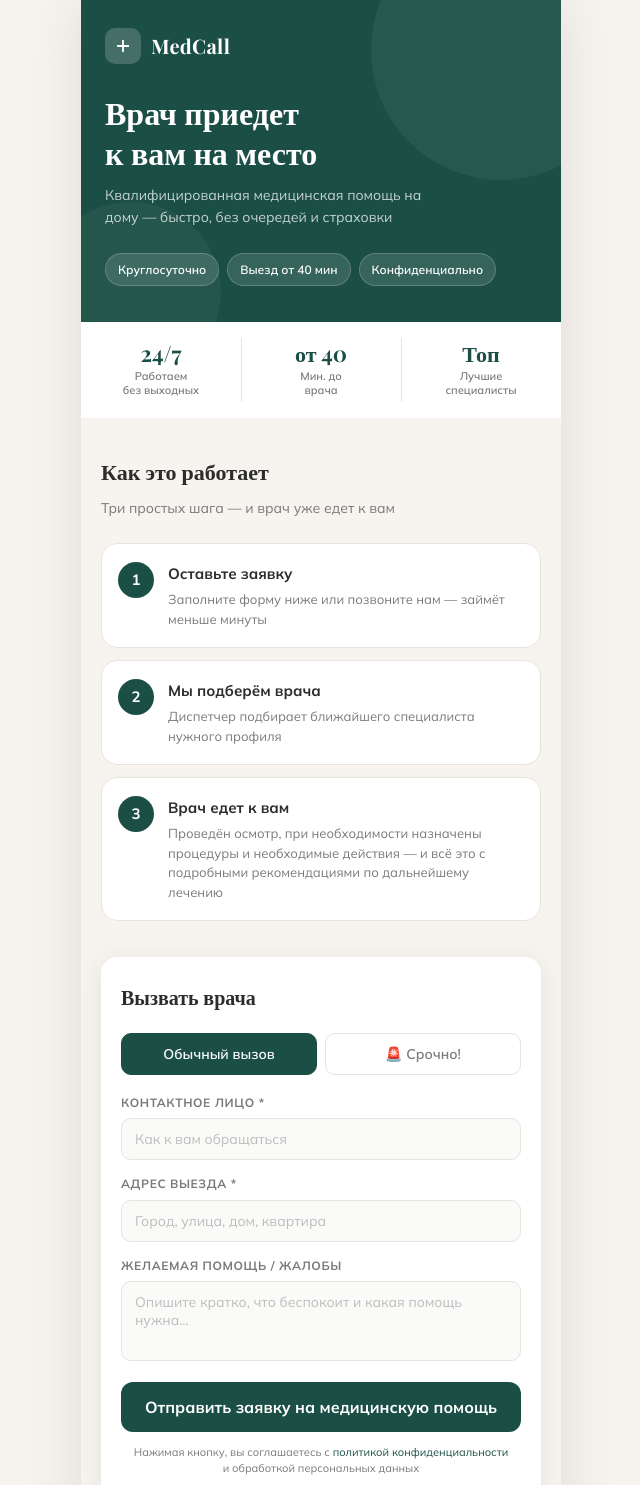
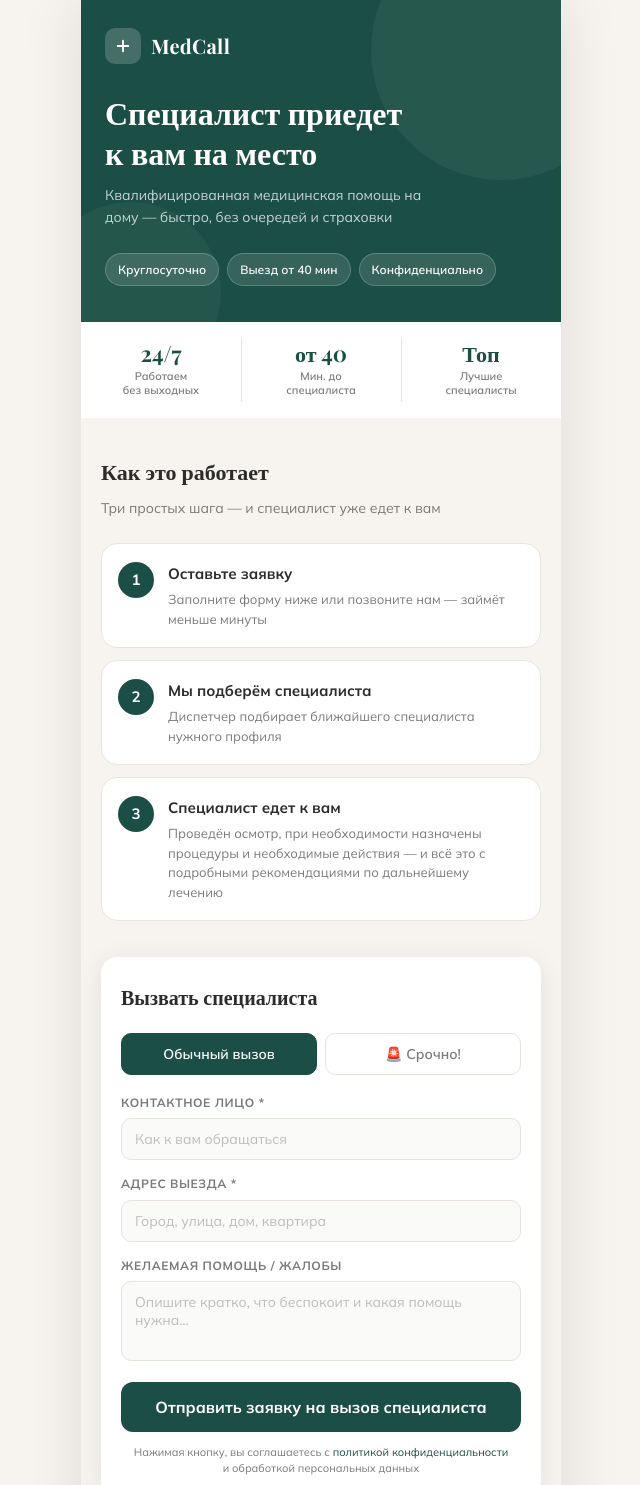
Before and after one commit to andrgavrilenko/medcall, a plain HTML site: page index.html in a window 1280 px wide. Shown: the top 1485 px of the page, without its empty margins (319-959 px from the left). Drawn offline with nearby package versions, Linux system fonts and the light colour scheme.

Commit message:
fix: replace врач with специалист throughout

```diff
--- a/index.html
+++ b/index.html
@@ -3,7 +3,7 @@
 <head>
   <meta charset="UTF-8" />
   <meta name="viewport" content="width=device-width, initial-scale=1.0" />
-  <title>MedCall — Вызов врача на дом</title>
+  <title>MedCall — Вызов специалиста на дом</title>
   <link rel="preconnect" href="https://fonts.googleapis.com" />
   <link rel="preconnect" href="https://fonts.gstatic.com" crossorigin />
   <link href="https://fonts.googleapis.com/css2?family=Playfair+Display:wght@400;600;700&family=Mulish:wght@400;500;600;700&display=swap" rel="stylesheet" />
@@ -510,7 +510,7 @@
       <span class="logo-name">MedCall</span>
     </div>
     <div class="hero-content">
-      <h1 class="fade-up delay-2">Врач приедет<br>к вам на место</h1>
+      <h1 class="fade-up delay-2">Специалист приедет<br>к вам на место</h1>
       <p class="hero-sub fade-up delay-3">Квалифицированная медицинская помощь на дому — быстро, без очередей и страховки</p>
       <div class="badges fade-up delay-4">
         <span class="badge">Круглосуточно</span>
@@ -528,7 +528,7 @@
     </div>
     <div class="stat-cell">
       <div class="stat-val">от 40</div>
-      <div class="stat-label">Мин. до<br>врача</div>
+      <div class="stat-label">Мин. до<br>специалиста</div>
     </div>
     <div class="stat-cell">
       <div class="stat-val">Топ</div>
@@ -539,7 +539,7 @@
   <!-- ── HOW IT WORKS ── -->
   <section class="section">
     <h2 class="section-heading fade-up delay-1">Как это работает</h2>
-    <p class="section-sub fade-up delay-2">Три простых шага — и врач уже едет к вам</p>
+    <p class="section-sub fade-up delay-2">Три простых шага — и специалист уже едет к вам</p>
     <div class="steps">
       <div class="step-card fade-up delay-3">
         <div class="step-num">1</div>
@@ -551,14 +551,14 @@
       <div class="step-card fade-up delay-4">
         <div class="step-num">2</div>
         <div>
-          <div class="step-title">Мы подберём врача</div>
+          <div class="step-title">Мы подберём специалиста</div>
           <div class="step-desc">Диспетчер подбирает ближайшего специалиста нужного профиля</div>
         </div>
       </div>
       <div class="step-card fade-up delay-5">
         <div class="step-num">3</div>
         <div>
-          <div class="step-title">Врач едет к вам</div>
+          <div class="step-title">Специалист едет к вам</div>
           <div class="step-desc">Проведён осмотр, при необходимости назначены процедуры и необходимые действия — и всё это с подробными рекомендациями по дальнейшему лечению</div>
         </div>
       </div>
@@ -568,7 +568,7 @@
   <!-- ── FORM ── -->
   <section class="form-section">
     <div class="form-card fade-up delay-1" id="formCard">
-      <h2 class="form-title">Вызвать врача</h2>
+      <h2 class="form-title">Вызвать специалиста</h2>
 
       <div class="urgency-row">
         <button class="urgency-btn active" data-urgency="normal" id="btnNormal">Обычный вызов</button>
@@ -591,7 +591,7 @@
           <textarea id="symptoms" placeholder="Опишите кратко, что беспокоит и какая помощь нужна..."></textarea>
         </div>
 
-        <button type="submit" class="submit-btn" id="submitBtn">Отправить заявку на медицинскую помощь</button>
+        <button type="submit" class="submit-btn" id="submitBtn">Отправить заявку на вызов специалиста</button>
 
         <p class="privacy-note">
           Нажимая кнопку, вы соглашаетесь с <a href="#">политикой конфиденциальности</a><br>
@@ -726,7 +726,7 @@
             <p class="success-text">
               Наш диспетчер уже подбирает ближайшего специалиста.<br>
               Ожидайте звонка в течение <strong>5 минут</strong>.<br>
-              Ориентировочное время прибытия врача — <strong>${arrivalMin} мин</strong>.
+              Ориентировочное время прибытия специалиста — <strong>${arrivalMin} мин</strong>.
             </p>
             <button class="success-btn" onclick="location.reload()">Новая заявка</button>
           </div>
@@ -742,7 +742,7 @@
           submitBtn.disabled = false;
           submitBtn.style.background = '';
           submitBtn.style.transition = '';
-          submitBtn.textContent = 'Вызвать врача';
+          submitBtn.textContent = 'Отправить заявку на вызов специалиста';
         }, 3000);
       });
   });
```
